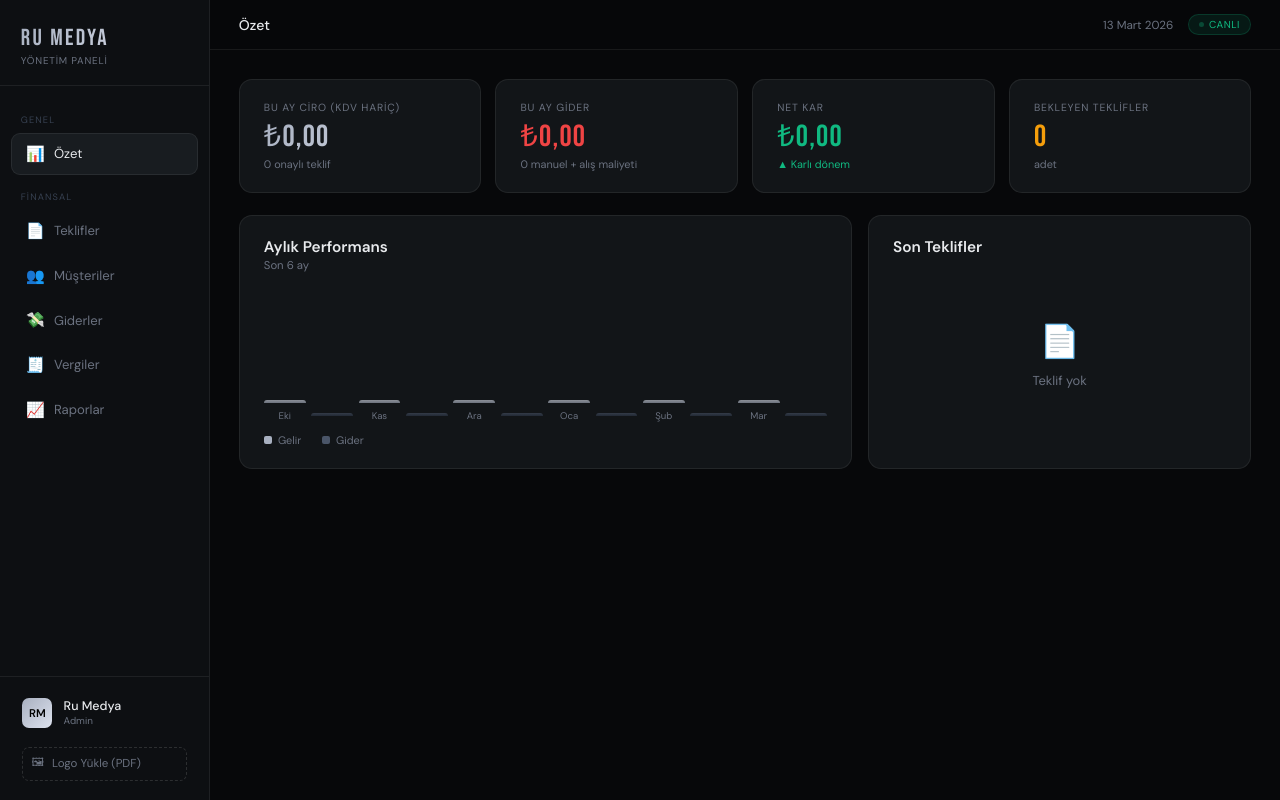
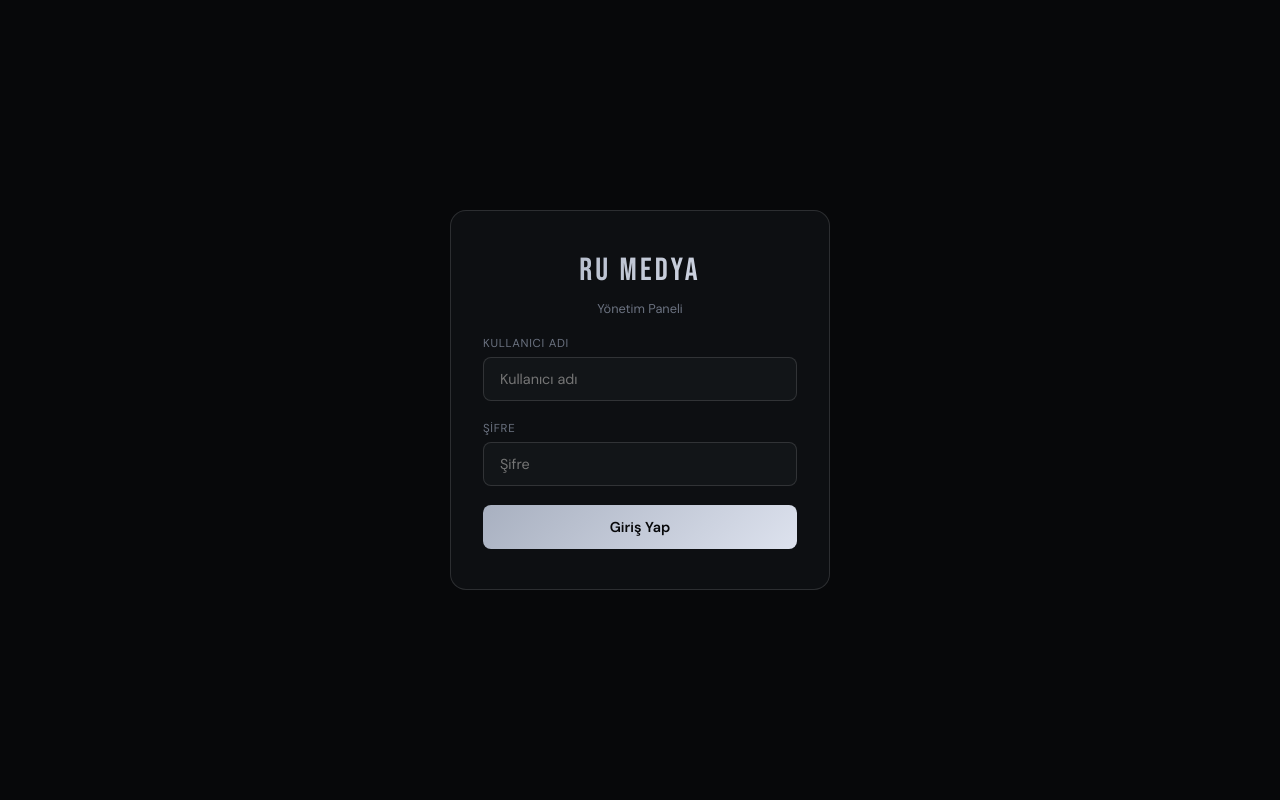
Before and after one commit to 1mehmetpamuk/RumpHesap, a plain HTML site: page index.html in a window 1280 px wide. Drawn offline with Linux system fonts and the light colour scheme.

Commit message:
Add files via upload

```diff
--- a/index.html
+++ b/index.html
@@ -16,6 +16,18 @@
     }
     html,body{height:100%;overflow:hidden}
     body{background:var(--bg);color:var(--text);font-family:'DM Sans',sans-serif;display:flex;-webkit-font-smoothing:antialiased;}
+    #login-screen{position:fixed;inset:0;background:var(--bg);z-index:9999;display:flex;align-items:center;justify-content:center;}
+    #login-screen.hidden{display:none;}
+    .login-box{background:var(--bg2);border:1px solid var(--border2);border-radius:16px;padding:2.5rem 2rem;width:100%;max-width:380px;display:flex;flex-direction:column;gap:1.2rem;}
+    .login-logo{font-family:'Bebas Neue',sans-serif;font-size:2rem;letter-spacing:.1em;background:linear-gradient(135deg,var(--silver),var(--silver2));-webkit-background-clip:text;-webkit-text-fill-color:transparent;background-clip:text;text-align:center;}
+    .login-sub{text-align:center;font-size:.8rem;color:var(--muted);margin-top:-.6rem;}
+    .login-field{display:flex;flex-direction:column;gap:.4rem;}
+    .login-field label{font-size:.72rem;color:var(--muted);letter-spacing:.06em;text-transform:uppercase;}
+    .login-field input{background:var(--surface);border:1px solid var(--border2);border-radius:8px;padding:.75rem 1rem;color:var(--text);font-family:'DM Sans',sans-serif;font-size:.9rem;outline:none;transition:border .2s;}
+    .login-field input:focus{border-color:var(--silver);}
+    .login-btn{background:linear-gradient(135deg,var(--silver),var(--silver2));color:#07080a;border:none;border-radius:8px;padding:.8rem;font-family:'DM Sans',sans-serif;font-size:.9rem;font-weight:600;cursor:pointer;transition:opacity .2s;}
+    .login-btn:hover{opacity:.85;}
+    .login-err{color:var(--red);font-size:.8rem;text-align:center;display:none;}
 
     .sidebar{width:210px;flex-shrink:0;background:var(--bg2);border-right:1px solid var(--border);display:flex;flex-direction:column;height:100vh;}
     .sb-brand{padding:1.5rem 1.3rem 1.1rem;border-bottom:1px solid var(--border);}
@@ -401,6 +413,23 @@
   </style>
 </head>
 <body>
+
+<div id="login-screen">
+  <div class="login-box">
+    <div class="login-logo">RU MEDYA</div>
+    <div class="login-sub">Yönetim Paneli</div>
+    <div class="login-field">
+      <label>Kullanıcı Adı</label>
+      <input id="login-user" type="text" placeholder="Kullanıcı adı" autocomplete="username">
+    </div>
+    <div class="login-field">
+      <label>Şifre</label>
+      <input id="login-pass" type="password" placeholder="Şifre" autocomplete="current-password">
+    </div>
+    <div class="login-err" id="login-err">Kullanıcı adı veya şifre hatalı.</div>
+    <button class="login-btn" onclick="doLogin()">Giriş Yap</button>
+  </div>
+</div>
 
 <aside class="sidebar">
   <div class="sb-brand">
@@ -1832,6 +1861,24 @@ window.kismiKaydet = kismiKaydet;
 
 // Eski sürümden kalan otomatik giderleri temizle
 S.giderler = S.giderler.filter(g => !g.otomatik && !g.teklifId);
+// GİRİŞ KONTROLÜ
+function doLogin() {
+  const u = document.getElementById('login-user').value.trim();
+  const p = document.getElementById('login-pass').value;
+  if(u === '1mehmetpamuk' && p === '141551026Mp.') {
+    sessionStorage.setItem('rm-auth','1');
+    document.getElementById('login-screen').classList.add('hidden');
+  } else {
+    document.getElementById('login-err').style.display = 'block';
+  }
+}
+document.addEventListener('keydown', e => {
+  if(e.key === 'Enter' && !document.getElementById('login-screen').classList.contains('hidden')) doLogin();
+});
+if(sessionStorage.getItem('rm-auth') === '1') {
+  document.getElementById('login-screen').classList.add('hidden');
+}
+
 save();
 
 logoGoster();
```
